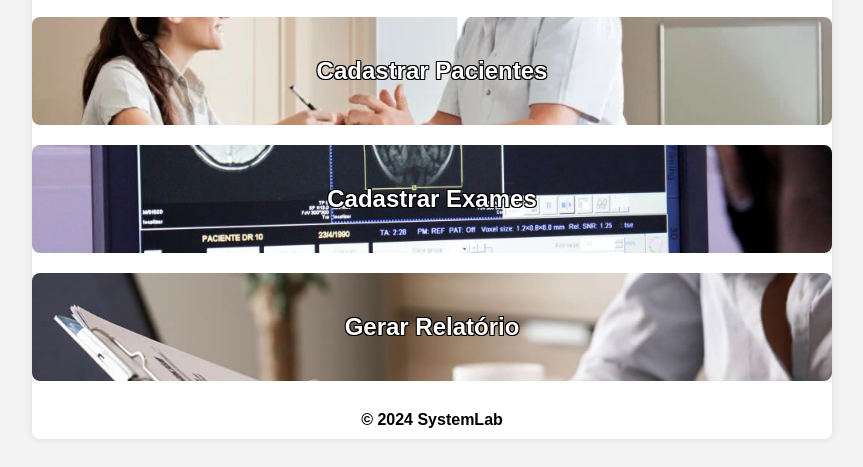
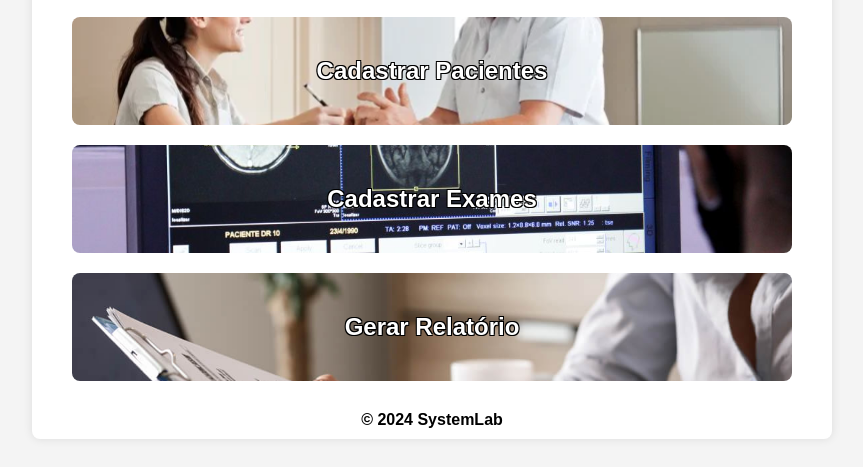
Before and after one commit to CoderRocha/wl-projeto, a website: page pages/home.html in a window 1280 px wide. Shown: the part 205-672 px from the top of the page, without its empty margins (208-1071 px from the left). Drawn offline with Linux system fonts and the light colour scheme.

Commit message:
changed imgs sizes

```diff
--- a/css/style.css
+++ b/css/style.css
@@ -114,7 +114,7 @@ nav ul {
     padding: 40px;
     text-align: center;
     border-radius: 8px;
-    margin: 20px 0;
+    margin: 20px 40px;
 }
 
 #cadastrar-exames {
@@ -125,7 +125,7 @@ nav ul {
     padding: 40px;
     text-align: center;
     border-radius: 8px;
-    margin: 20px 0;
+    margin: 20px 40px;
 }
 
 #gerar-relatorio {
@@ -136,7 +136,7 @@ nav ul {
     padding: 40px;
     text-align: center;
     border-radius: 8px;
-    margin: 20px 0;
+    margin: 20px 40px;
 }
 
 #cadastrar-pacientes a,
```
